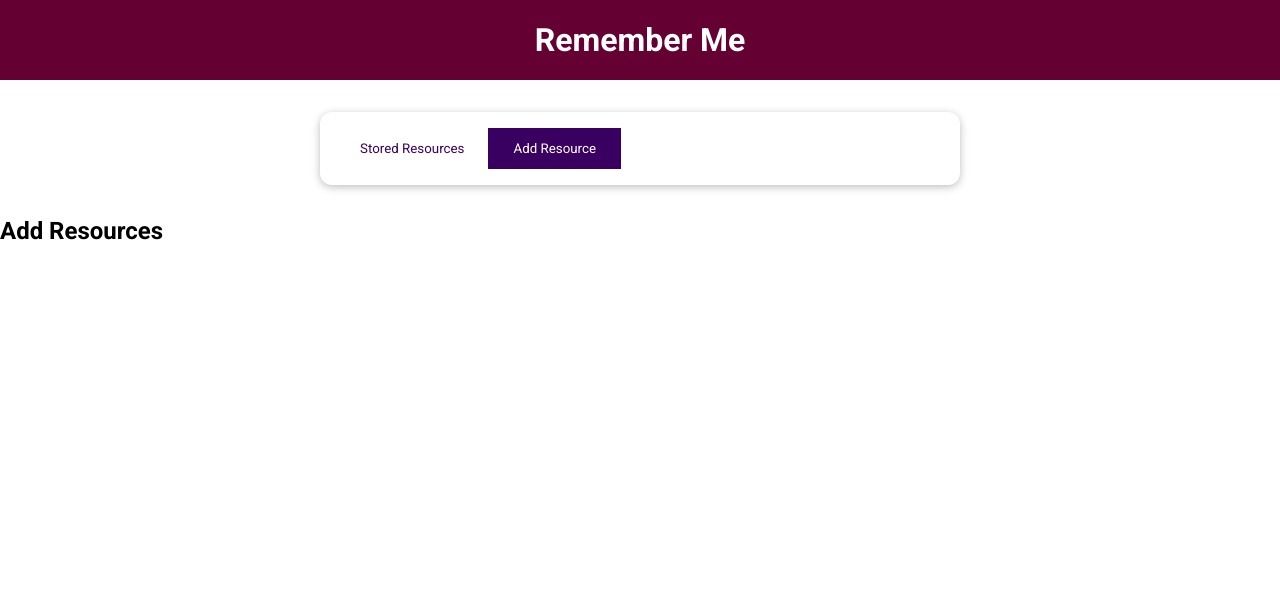
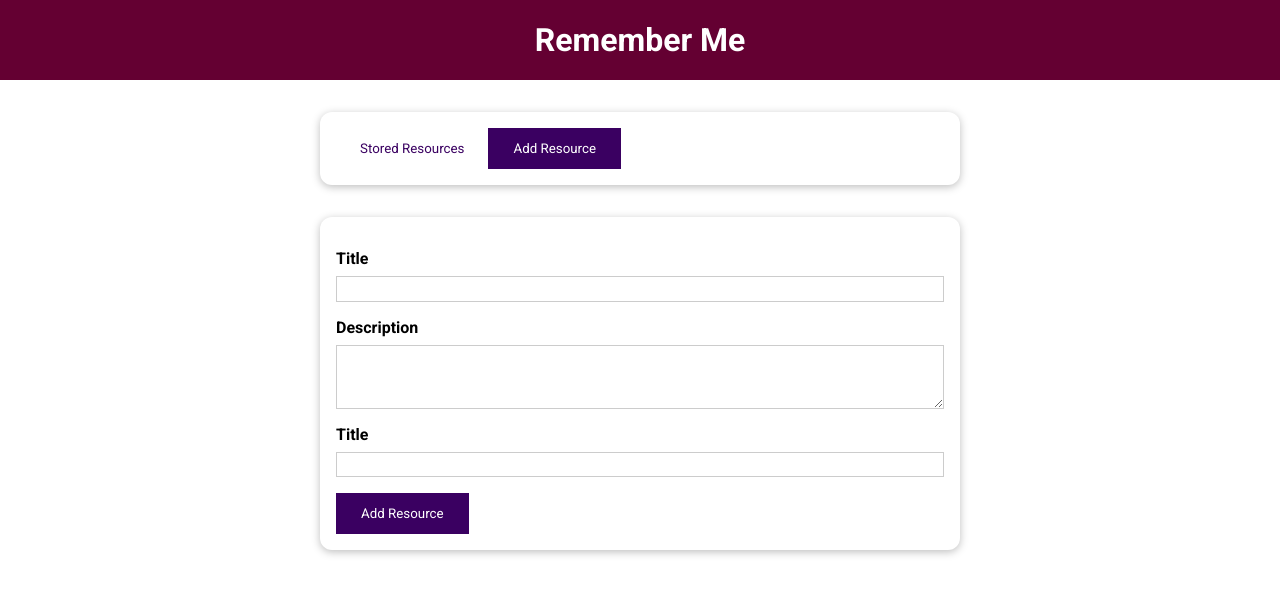
Before and after one commit to RahmatAT11/learning-resources-app, a Vue app: page / in a window 1280 px wide. Both pictures are taken after a click on the button "Add Resource". Shown: the top 594 px of the page. Built offline with nearby package versions, Linux system fonts and the light colour scheme.

Commit message:
Add form display to AddResources component

```diff
--- a/src/components/UI/BaseButton.vue
+++ b/src/components/UI/BaseButton.vue
@@ -1,12 +1,12 @@
 <template>
-    <button :type="type" :class="mode">
+    <button :class="mode">
         <slot></slot>
     </button>
 </template>
 
 <script>
 export default {
-    props: ["type", "mode"],
+    props: ["mode"],
 }
 </script>
 
--- a/src/components/learning-resources/AddResources.vue
+++ b/src/components/learning-resources/AddResources.vue
@@ -1,5 +1,59 @@
 <template>
-    <h2>
-        Add Resources
-    </h2>
+    <base-card>
+        <form >
+            <div class="form-control">
+                <label for="title">Title</label>
+                <input id="title" name="title" type="text" ref="titleInput">
+            </div>
+            <div class="form-control">
+                <label for="description">Description</label>
+                <textarea name="description" id="description" rows="3" ref="descInput"></textarea>
+            </div>
+            <div class="form-control">
+                <label for="link">Title</label>
+                <input id="link" name="link" type="url" ref="linkInput">
+            </div>
+            <div>
+                <base-button type="submit">Add Resource</base-button>
+            </div>
+        </form>
+    </base-card>
 </template>
+
+<script>
+export default {
+    methods: {
+        submitData() {
+
+        }
+    },
+}
+</script>
+
+<style scoped>
+label {
+    font-weight: bold;
+    display: block;
+    margin-bottom: 0.5rem;
+}
+
+input,
+textarea {
+    display: block;
+    width: 100%;
+    font: inherit;
+    padding: 0.15rem;
+    border: 1px solid #ccc;
+}
+
+input:focus,
+textarea:focus {
+    outline: none;
+    border-color: #3a0061;
+    background-color: #f7ebff;
+}
+
+.form-control {
+    margin: 1rem 0;
+}
+</style>
```
